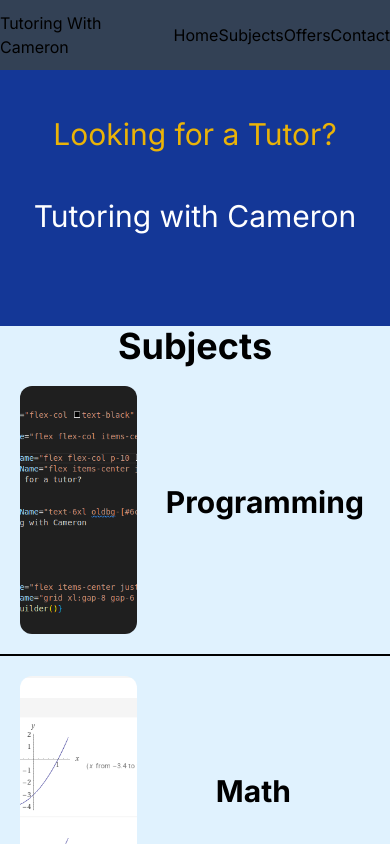
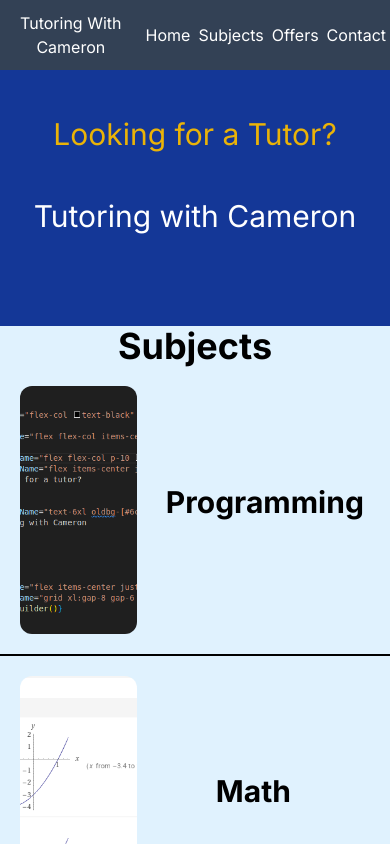
Before and after one commit to killacan/tutoring-with-me, a Next.js app: page / in a window 390 px wide. Shown: the top 844 px of the page. Built offline with nearby package versions, Linux system fonts and the light colour scheme.

Commit message:
add better mobile formatting

```diff
--- a/src/app/components/inpagelink.js
+++ b/src/app/components/inpagelink.js
@@ -1,7 +1,7 @@
 export default function InPageLink(text, href) {
   return (
     <>
-      <a className="" href={href}>
+      <a className="sm:p-2 p-1 text-center" href={href}>
         {text}
       </a>
     </>
--- a/src/app/components/navbar.js
+++ b/src/app/components/navbar.js
@@ -19,7 +19,7 @@ export default function Navbar () {
     // )
 
     return (
-        <div className="flex justify-between items-center w-full xlg:p-10 md:p-7 sm:p-5 bg-slate-700 sticky top-0 z-10">
+        <div className="flex justify-between items-center w-full xlg:p-10 md:p-7 sm:p-5 bg-slate-700 sticky top-0 z-10 text-white">
             {InPageLink("Tutoring With Cameron", "top")}
             <div className="flex">
                 {InPageLink("Home", "#top")}
--- a/src/app/layout.js
+++ b/src/app/layout.js
@@ -12,7 +12,7 @@ export const metadata = {
 
 export default function RootLayout({ children }) {
   return (
-    <html lang="en">
+    <html id="top" lang="en">
       <body className={inter.className}>
         <div className='grid grid-rows-[70px_1fr_50px] relative min-h-screen bg-sky-100 text-black'>
           <Navbar />
--- a/src/app/page.js
+++ b/src/app/page.js
@@ -75,7 +75,7 @@ export default function Home() {
 
   return (
 
-    <main id="top" className="flex-col text-black" >
+    <main className="flex-col text-black" >
 
       <Welcome />
 
```
